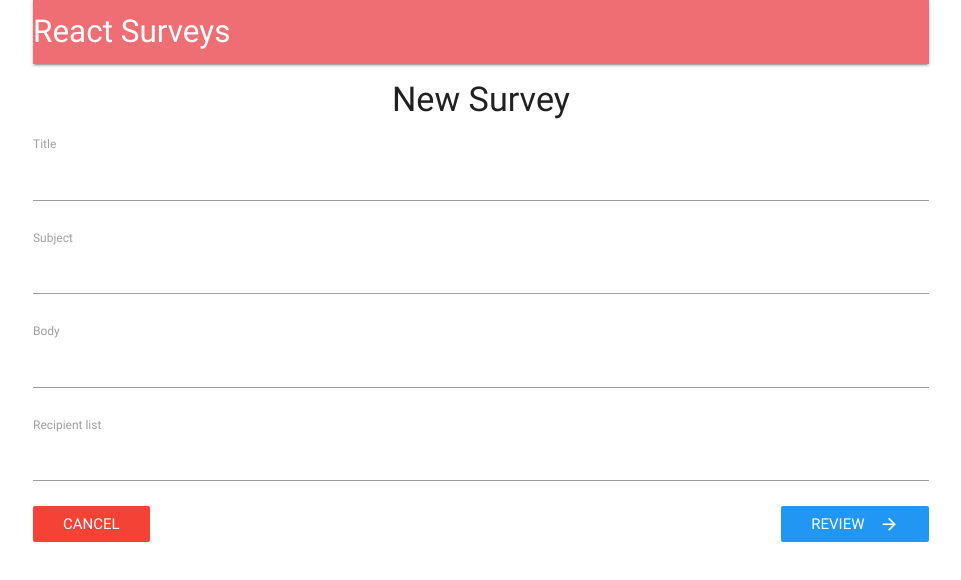
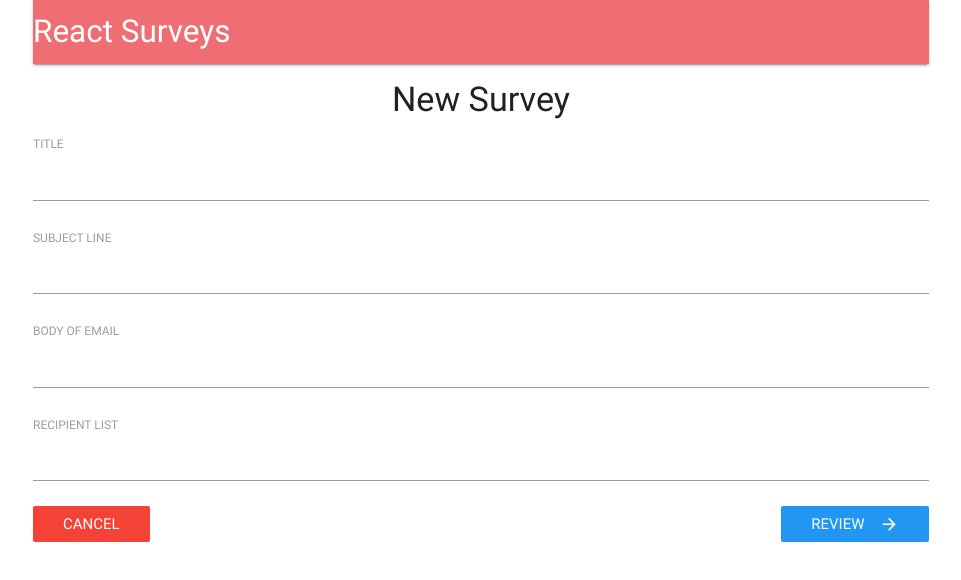
Before and after one commit to brianfajardo/react-user-survey-app, a React (Create React App) app in the folder client/: page /surveys/create in a window 1280 px wide. Shown: the top 580 px of the page, without its empty margins (159-1120 px from the left). Built offline with nearby package versions, Linux system fonts and the light colour scheme; no server answers.

Commit message:
Finish form review. Handle clearing form values on cancel

```diff
--- a/client/src/actions/index.js
+++ b/client/src/actions/index.js
@@ -1,6 +1,6 @@
 import axios from 'axios'
 
-import { FETCH_USER } from '../constants/ACTION_TYPES'
+import { FETCH_USER, SUBMIT_SURVEY } from '../constants/actionTypes'
 
 export const fetchUser = () => async (dispatch) => {
   const res = await axios.get('/auth/current_user')
@@ -13,3 +13,8 @@ export const handleStripeToken = token => async (dispatch) => {
   const userData = res.data
   dispatch({ type: FETCH_USER, payload: userData })
 }
+
+export const submitSurvey = (values) => {
+  console.log('* values *', values)
+  return { type: SUBMIT_SURVEY }
+}
--- a/client/src/components/SurveyForm.js
+++ b/client/src/components/SurveyForm.js
@@ -1,23 +1,18 @@
 import React, { Component } from 'react'
-import { reduxForm, Field } from 'redux-form'
+import { reduxForm, Field, reset } from 'redux-form'
 import PropTypes from 'prop-types'
 import _ from 'lodash'
 import { Link } from 'react-router-dom'
 
 import SurveyField from '../components/SurveyField'
 import validateEmails from '../utils/validateEmails'
-
-const FIELDS = [
-  { label: 'Title', name: 'title' },
-  { label: 'Subject', name: 'subject' },
-  { label: 'Body', name: 'body' },
-  { label: 'Recipient list', name: 'emails' }
-]
+import surveyFields from '../constants/surveyFields'
+import { store } from '../'
 
 class SurveyForm extends Component {
 
   renderField() {
-    return _.map(FIELDS, ({ label, name }) => (
+    return _.map(surveyFields, ({ label, name }) => (
       <Field
         type="text"
         label={label}
@@ -29,13 +24,17 @@ class SurveyForm extends Component {
   }
 
   render() {
-    const { handleSubmit, onSurveySubmit } = this.props
+    const { handleSubmit, onSurveyNext } = this.props
     return (
       <div>
         <h4 className="center">New Survey</h4>
-        <form onSubmit={handleSubmit(onSurveySubmit)}>
+        <form onSubmit={handleSubmit(onSurveyNext)}>
           {this.renderField()}
-          <Link to="/surveys" className="red btn-flat left white-text">
+          <Link
+            to="/surveys"
+            onClick={() => store.dispatch(reset('survey'))}
+            className="red btn-flat left white-text"
+          >
             Cancel
           </Link>
           <button type="submit" className="blue btn-flat right white-text">
@@ -50,13 +49,13 @@ class SurveyForm extends Component {
 
 SurveyForm.propTypes = {
   handleSubmit: PropTypes.func.isRequired,
-  onSurveySubmit: PropTypes.func.isRequired
+  onSurveyNext: PropTypes.func.isRequired
 }
 
 const validate = (values) => {
   const errors = {}
   errors.emails = validateEmails(values.emails || '')
-  _.each(FIELDS, ({ name }) => {
+  _.each(surveyFields, ({ name }) => {
     if (!values[name] || values[name] === '') {
       errors[name] = 'Required'
     }
@@ -66,5 +65,6 @@ const validate = (values) => {
 
 export default reduxForm({
   validate,
-  form: 'survey'
+  form: 'survey',
+  destroyOnUnmount: false
 })(SurveyForm)
--- a/client/src/components/SurveyFormReview.js
+++ b/client/src/components/SurveyFormReview.js
@@ -1,25 +1,48 @@
 import React from 'react'
 import PropTypes from 'prop-types'
+import _ from 'lodash'
 
-const SurveyFormReview = ({ onCancel }) => (
+import surveyFields from '../constants/surveyFields'
+
+const SurveyFormReview = (props) => {
+
+  const {
+    form: { values },
+    submitSurvey,
+    onCancel
+  } = props
+
+  const renderReviewFields = _.map(surveyFields, ({ label, name }) => (
+    <div key={name} style={{ marginBottom: '30px' }}>
+      <label>{label}</label>
+      <div>{values[name]}</div>
+    </div>
+  ))
+
+  return (
     <div>
       <h4 className="center">Review</h4>
-    <p>Please confirm your entries</p>
-    <button
-      onClick={onCancel}
-      className="red btn-flat left white-text"
-    >
+      <p className="center">Please confirm your entries.</p>
+      {renderReviewFields}
+      <button onClick={onCancel} className="red btn-flat left white-text">
         <i className="material-icons left">arrow_back</i>
         Back
       </button>
-    <button className="green btn-flat right white-text">
+      <button
+        onClick={() => submitSurvey(values)}
+        className="green btn-flat right white-text"
+      >
         Submit
+        <i className="material-icons right">email</i>
       </button>
     </div>
   )
+}
 
 SurveyFormReview.propTypes = {
-  onCancel: PropTypes.func.isRequired
+  onCancel: PropTypes.func.isRequired,
+  form: PropTypes.object.isRequired,
+  submitSurvey: PropTypes.func.isRequired
 }
 
 export default SurveyFormReview
--- a/client/src/constants/ACTION_TYPES.js
+++ /dev/null
@@ -1 +0,0 @@
-export const FETCH_USER = 'fetch user'
--- /dev/null
+++ b/client/src/constants/actionTypes.js
@@ -0,0 +1,2 @@
+export const FETCH_USER = 'fetch user'
+export const SUBMIT_SURVEY = 'submit survey'
--- /dev/null
+++ b/client/src/constants/surveyFields.js
@@ -0,0 +1,8 @@
+const surveyFields = [
+  { label: 'TITLE', name: 'title' },
+  { label: 'SUBJECT LINE', name: 'subject' },
+  { label: 'BODY OF EMAIL', name: 'body' },
+  { label: 'RECIPIENT LIST', name: 'emails' }
+]
+
+export default surveyFields
--- a/client/src/containers/SurveyContainer.js
+++ b/client/src/containers/SurveyContainer.js
@@ -1,18 +1,21 @@
 import React, { Component } from 'react'
+import { connect } from 'react-redux'
+import PropTypes from 'prop-types'
 
 import SurveyForm from '../components/SurveyForm'
 import SurveyFormReview from '../components/SurveyFormReview'
+import * as actions from '../actions'
 
 class SurveyContainer extends Component {
 
   constructor() {
     super()
     this.state = { showReview: false }
-    this.onSurveySubmit = this.onSurveySubmit.bind(this)
+    this.onSurveyNext = this.onSurveyNext.bind(this)
     this.onCancel = this.onCancel.bind(this)
   }
 
-  onSurveySubmit() {
+  onSurveyNext() {
     this.setState({ showReview: true })
   }
 
@@ -21,15 +24,27 @@ class SurveyContainer extends Component {
   }
 
   render() {
+    const { form, submitSurvey } = this.props
     return (
       <div>
         {this.state.showReview
-          ? <SurveyFormReview onCancel={this.onCancel} />
-          : <SurveyForm onSurveySubmit={this.onSurveySubmit} />
+          ? <SurveyFormReview
+            form={form}
+            onCancel={this.onCancel}
+            submitSurvey={submitSurvey}
+          />
+          : <SurveyForm onSurveyNext={this.onSurveyNext} />
         }
       </div>
     )
   }
 }
 
-export default SurveyContainer
+const mapStateToProps = ({ form: { survey } }) => ({ form: survey })
+
+SurveyContainer.propTypes = {
+  form: PropTypes.object,
+  submitSurvey: PropTypes.func.isRequired
+}
+
+export default connect(mapStateToProps, actions)(SurveyContainer)
--- a/client/src/index.js
+++ b/client/src/index.js
@@ -6,12 +6,7 @@ import 'materialize-css/dist/css/materialize.min.css'
 import App from './components/App'
 import configureStore from './store/configureStore'
 
-// Temporary development helpers.
-import axios from 'axios'
-window.axios = axios
-
-
-const store = configureStore()
+export const store = configureStore()
 
 ReactDOM.render(
   <Provider store={store}>
--- a/client/src/reducers/authReducer.js
+++ b/client/src/reducers/authReducer.js
@@ -1,4 +1,4 @@
-import { FETCH_USER } from '../constants/ACTION_TYPES'
+import { FETCH_USER } from '../constants/actionTypes'
 
 // Three states of auth:
 // 1. Default null state; component re-render is idle in whether user is already auth'd or not.
```
Lines whose indentation alone changed are shown as unchanged.
